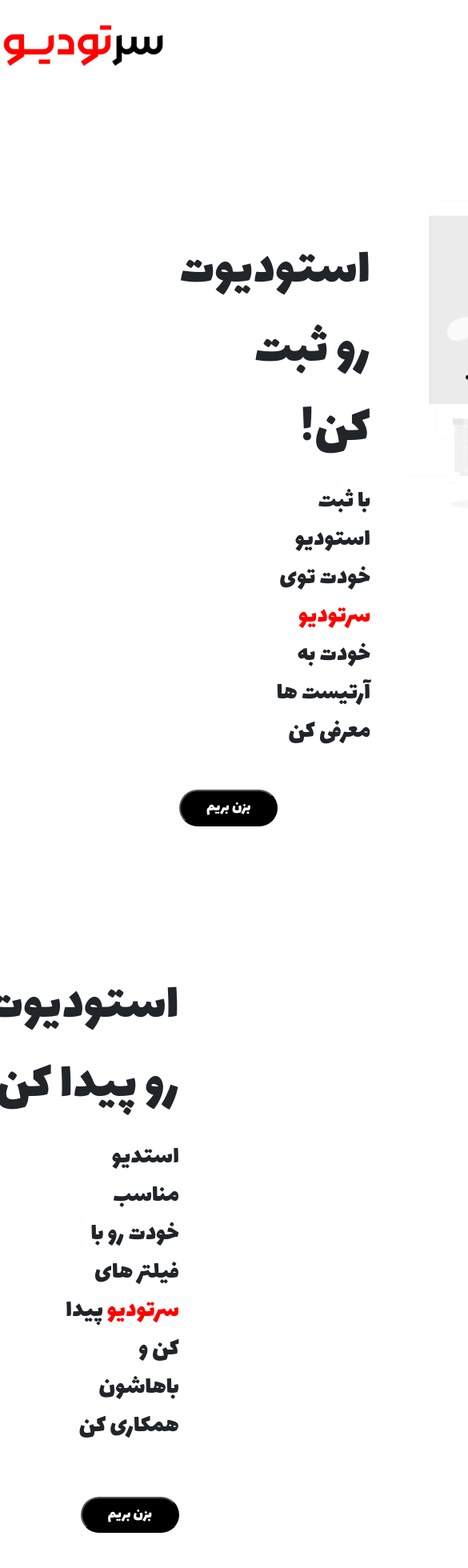
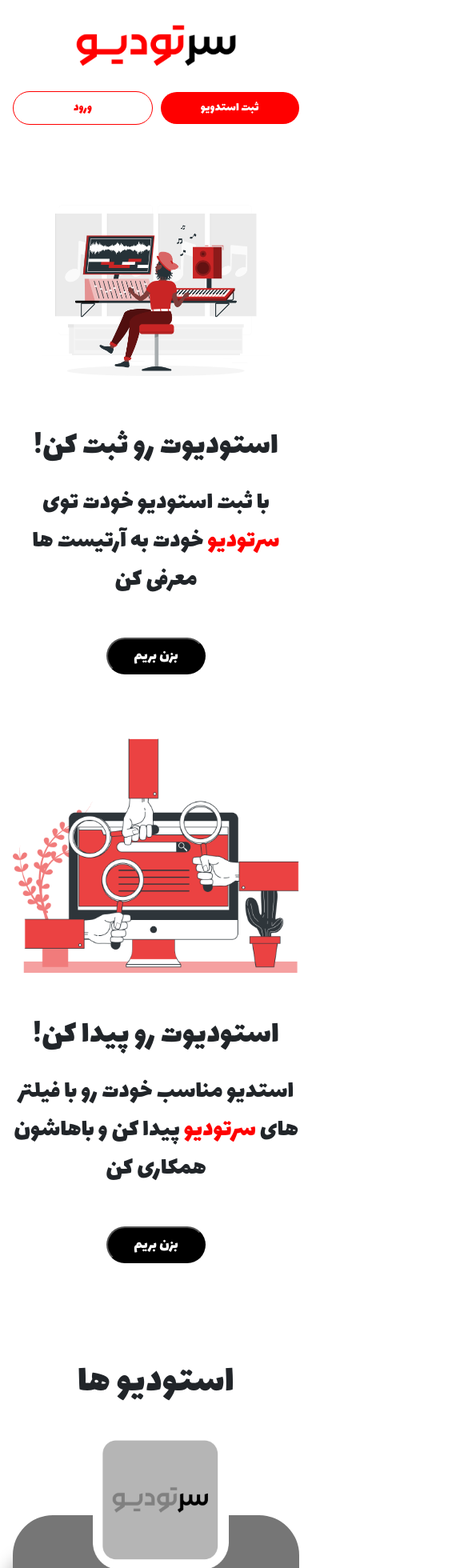
Before and after one commit to KasraMg/Seartudio, a React (Vite) app: page / in a window 390 px wide. Shown: the top 1960 px of the page at 80% size, 585 px wide, since content can reach past the window. Built offline with nearby package versions, Linux system fonts and the light colour scheme.

Commit message:
index res

```diff
--- a/src/components/Footer/Footer.css
+++ b/src/components/Footer/Footer.css
@@ -2,6 +2,13 @@
     direction: rtl;
     margin-top: 8rem;
     margin-bottom: 0rem;
+}
+.main_footer a{
+    text-decoration: none;
+    color: black;
+}
+.main_footer a:hover{
+    color: black;
 }
 .main_footer img{
     height: 114px;
@@ -56,3 +63,22 @@
     position: relative;
     top: 2px;
    }
+
+   @media (max-width:700px) {
+    .main_footer main{
+        flex-direction: column;
+    }.main_footer ul {
+        padding-left: 0px;
+        justify-content: center;
+    }.main_footer input {
+       width: 100% !important;
+    }
+    .main_footer section p {
+        margin-right: 1rem;
+    }
+   }
+   @media (max-width:350px) {
+    .main_footer ul li {
+        font-size: 18px !important;
+    }
+   }
--- a/src/components/Footer/Footer.jsx
+++ b/src/components/Footer/Footer.jsx
@@ -7,13 +7,13 @@ export default function Footer() {
             <main>
                      <div>
                 <ul>
-                    <li>تلگرام  </li>
-                    <li>اینستاگرام</li>
+                    <li><a href="https://t.me/seartudio"> تلگرام </a>  </li>
+                    <li><a href="https://instagram.com/seartudio/">اینستاگرام</a>  </li>
                     <li>مسیر بیزنس</li>
 
                     <li>قوانین و مقررا ت </li>
                     <li>درباره ما</li>
-                    <li>پشتیبانی</li>
+                    <li> <a href="https://t.me/seartudio_support">پشتیبانی</a></li>
 
                 </ul>
             </div>
--- a/src/components/Header/Header.css
+++ b/src/components/Header/Header.css
@@ -17,7 +17,13 @@ border: none;
 .main_header button:nth-child(2){
     background-color: white;
     color: #FF0000;
+    transition: all .3s ease;
     border: #FF0000 1px solid;
+}
+.main_header button:nth-child(2):hover{
+    background-color: #FF0000;
+color: white;
+
 }
 .main_header button{
     border-radius: 30px;
@@ -29,3 +35,19 @@ border: none;
  height: 114px;
 width: 240px;
 }
+
+@media (max-width:700px) {
+    .main_header{
+        flex-direction: column;
+    }
+    .main_header button{
+        width: 100%;
+        font-size: 1rem !important;
+    }
+    .main_header section {
+        width: 100%;
+        align-items: baseline;
+    }.main_header button {
+        padding: 0.5rem 1rem 0.5rem 1rem !important;
+    }
+}
--- a/src/components/IndexStudioSection/IndexStudioSection.css
+++ b/src/components/IndexStudioSection/IndexStudioSection.css
@@ -1,8 +1,7 @@
 .index-studio-absolute-img{
     position: absolute;
-    right: -12px;
-   top: 0px;
-}
+   height: 218px;
+    }
 
 .index-studio-title{
     font-family: lalezar;
@@ -13,24 +12,113 @@ flex-direction: row-reverse;
 align-items: baseline;
 gap: 10px;
 }
+@media (min-width:991px) {
+    .index-studio-absolute-img{
 
-.index-studio-title div img:nth-child(2){
+        right: -12px;
+       top: 0px;
+    }.index-studio{
+
+        padding-right: 18rem;
+
+        padding-top: 1rem;
+
+        margin-bottom: 3rem;
+
+    }.index-studio-details{
+        justify-content: space-between;
+        padding-left: 9rem;
+    }
+}
+@media (max-width:990px) {
+    .index-studio {
+      margin-top: 8rem;
+         padding-right:0rem;
+
+        padding-top:8rem;
+
+    }.index-studio-absolute-img{
+        top: -102px;
+        left: 36%;
+        width: 190px;
+        height: 190px;
+        right: 0px;
+    }.index-studio-title{
+       padding-right: 4rem;
+        padding-bottom: 1rem;
+    }.index-studio-details{
+        justify-content: space-around;
+        padding-bottom: 16px;
+    }.index-studio-details {
+        padding-left: 3rem;
+    }.index-studio-city img{
+        position: relative;
+        bottom: 5px;
+    }
+}
+
+@media (max-width:700px) {
+    .index-studio-details {
+        flex-direction: column !important;
+        padding-right: 2rem;
+    }.index-studio-absolute-img{
+        width: 170px !important;
+        height: 170px !important;
+        left: 32% !important;
+    }
+    .index-studio-description p {
+        width: 100% !important;
+    }.index-studio-title {
+        padding-right: 2rem !important;
+    }.index-studio-details-section-2{
+       display: flex;
+        justify-content: space-between;
+        align-items: center;
+        padding-top: 1rem;
+    }
+}
+@media (max-width:424px) {
+    .index-studio-details-section-2{
+        flex-direction: column;
+        align-items: unset !important;
+    }.index-studio-title {
+        font-size: 1.6rem !important;
+        padding-right: 1rem !important;
+    } .index-studio-details {
+        padding-right:1rem !important;
+    }.index-studio{
+        padding-top: 6rem !important;
+    }.index-studio-absolute-img{
+
+        left: 28% !important;
+    }
+}
+@media (max-width:350px) {
+    .index-studio-absolute-img{
+
+        left: 22% !important;
+    }
+}
+.verify-icon-2{
     position: relative;
-    right: 35px;
+    right: 32px;
 }
 
 .index-studios-section-title-img-1{
     position: relative;
     top: 15px;
+    width: 40px;
+    height: 40px;
 
 }
-
+.verify-icon-1{
+    width: 42px;
+}
 .index-studio-details{
     display: flex;
-    justify-content: space-between;
     flex-direction: row-reverse;
     text-align: right;
-    padding-left: 9rem;
+
 }
 
 .index-studio-price,
@@ -64,9 +152,9 @@ width: 324px;
     background: #767676;
     color: white;
     border-radius: 50px;
-    padding-right: 18rem;
+
     position: relative;
-    padding-top: 1rem;
+
     width: 100%;
     box-shadow: -27px 32px 20px -19px rgba(0, 0, 0, 0.25);
     margin-bottom: 3rem;
--- a/src/components/IndexStudioSection/IndexStudioSection.jsx
+++ b/src/components/IndexStudioSection/IndexStudioSection.jsx
@@ -8,8 +8,8 @@ export default function IndexStudioSection() {
         <p >استودیو مزدک</p>
         <img className='index-studios-section-title-img-1' src="../../public/images/index/🦆 icon _voice ok_.png" alt="" />
         <div style={{position:'relative',left:'15px'}}>
-              <img className='pb-2' src="../../public/images/index/Vector.png" alt="" />
-              <img className='pb-2' src="../../public/images/index/Vector1.png" alt="" />
+              <img className='pb-2 verify-icon-1' src="../../public/images/index/Vector.png" alt="" />
+              <img className='pb-2 verify-icon-2' src="../../public/images/index/Vector1.png" alt="" />
         </div>
 
     </div>
@@ -19,7 +19,7 @@ export default function IndexStudioSection() {
             <p className='mb-1'>توضیحات:</p>
             <p>یک متن توضیح برای استودیو  بالا این متن الکیه بخدا</p>
         </div>
-        <div>
+        <div className='index-studio-details-section-2'>
            <div className='index-studio-price'>
             <img src="../../public/images/index/🦆 icon _money square_.png" alt="" />
             <p>  ۱۰۰،۰۰۰ ت</p>
--- a/src/pages/Index/Index.css
+++ b/src/pages/Index/Index.css
@@ -1,5 +1,15 @@
 .index_page{
     padding: 0rem 14rem;
+}
+@media (max-width:1260px) {
+    .index_page{
+        padding: 0rem 2rem;
+    }
+}
+@media (max-width:700px) {
+    .index_page{
+        padding: 0rem 1rem !important;
+    }
 }
 /* index-intro */
 .index-intro div{
@@ -8,13 +18,51 @@
     padding-right: 2rem;
     padding-top: 3rem;
 }
+@media (max-width:1260px) {
+    .index-intro img{
+        width:53%
+    }
+}
+@media (max-width:990px) {
+    .index-intro{
+        flex-direction: column-reverse;
+        margin-top: 2rem !important;
+    }
+    .index-intro img{
+        width: 80% !important;
+        margin-left: auto;
+        height: 100% !important;
+        object-fit: scale-down;
+        margin-right: auto;
+    }
+}
+@media (max-width:700px) {
+    .index-intro div {
+        padding-right: 0rem !important;
+         justify-content: center;
+        text-align: center;
+    }.index-intro span {
+        padding-left: 0px !important;
+    }.index-intro button {
+        margin-left: auto !important;
+        margin-right: auto;
+    }.index-intro{
+        margin-bottom: 5rem;
+        margin-top: 6rem !important;
+    }
+}
+@media (min-width:701px) {
+    .index-intro p {
+        font-size: 66px !important;
+    }
+}
 .index-intro{
     display: flex;
     gap: 10px;
     margin-top: 8rem;
 }
 .index-intro p{
-    font-size:  66px;
+    font-size: 41px;
     font-family: lalezar;
     direction: rtl;
 }
@@ -54,6 +102,46 @@
     padding-top: 3rem;
 
 }
+@media (max-width:990px) {
+    .index-find-studio{
+        flex-direction: column-reverse !important;
+        margin-top: 2rem !important;
+    }
+    .index-find-studio img{
+        width:100% !important;
+        height: 100% !important;
+        object-fit: scale-down;
+    }.index-find-studio button {
+        margin-left: 0rem !important;
+        margin-top: 3rem !important;
+    }.index-find-studio div {
+        padding-top: 1rem !important;
+    }
+}
+
+@media (max-width:700px) {
+    .index-find-studio div{
+        padding-right: 0rem !important;
+         justify-content: center;
+        text-align: center;
+    }.index-find-studio span {
+        padding-left: 0px !important;
+    }.index-find-studio button {
+        margin-left: auto !important;
+        margin-right: auto;
+    }.index-find-studio{
+        margin-bottom: 4rem;
+    }.index-find-studio img {
+    margin-bottom: 2rem;
+}.index-studios-title{
+    font-size: 50px !important;
+}
+}
+@media (min-width:701px) {
+    .index-intro p {
+        font-size: 66px !important;
+    }
+}
 .index-find-studio{
     display: flex;
     gap:0px;
@@ -61,7 +149,7 @@
     margin-top: 8rem;
 }
 .index-find-studio p{
-    font-size:  66px;
+    font-size:  41px;
     font-family: lalezar;
     direction: rtl;
 }
@@ -95,7 +183,7 @@
 
 .index-studios-title{
     font-family: lalezar;
-    font-size: 97px;
+    font-size: 68px;
     text-align: center;
     margin-top: 7rem;
     margin-bottom: 3rem;
@@ -115,7 +203,11 @@
 
 }
 
-
+@media (min-width:990px) {
+    .index-studios-title{
+        font-size: 97px !important;
+    }
+}
 /* index-studios */
 
 /* index-instagram */
@@ -124,8 +216,72 @@
     flex-direction: row-reverse;
     gap: 30px;
 }
+
+@media (max-width:1260px) {
+    .index-instagram div div p {
+        margin-right: 11rem;
+    }.index-instagram-title {
+        padding-left: 0rem !important;
+    }
+}
+@media (min-width:1262px) {
+    .index-instagram div div p {
+        margin-right: 20rem;
+    }
+}
+
+@media (max-width:990px) {
+    .index-instagram{
+        flex-direction: column !important;
+
+    }
+
+    .main-index-instagram-img{
+        width:58% !important;
+        height: 100% !important;
+        object-fit: scale-down;
+        display: block;
+        margin-left: auto;
+        margin-right: auto;
+    }
+    .index-instagram div img:nth-child(1) {
+        margin-right: auto;
+    }.index-instagram-title {
+        text-align: center !important;
+    }.index-instagram div div {
+        width:38% !important;
+        margin-left: auto;
+        margin-right: auto;
+    }.index-instagram-title{
+        margin-bottom: 0px;
+    }
+}
+ @media (min-width:701px) {
+        .index-instagram-title{
+            font-size: 51px;
+        }
+    }
+
+    @media (max-width:700px) {
+        .index-instagram div div {
+            width: 100% !important;
+            justify-content: center !important;
+        }
+        .index-instagram div div p{
+            margin-right: 0rem !important;
+            font-size: 1.5rem !important;
+        }.index-instagram-icon{
+            width: 40px;
+            margin-left: 0px !important;
+            margin-right: .5rem !important;
+          position: relative;
+          top: 12px;
+        }.index-instagram div img:nth-child(1){
+            margin-top: 1rem !important;
+        }
+    }
 .index-instagram-title{
-    font-size: 51px;
+    font-size: 41px;
     font-family: lalezar;
     padding-left: 13rem;
     text-align: right;
@@ -143,7 +299,7 @@
     font-size: 33px;
     font-family: lalezar;
     margin-top: 4rem;
-    margin-right: 20rem;
+
 }
 .index-instagram div div{
     display: flex;
```
Also changed, not shown: src/pages/Index/Index.jsx (+6 -3 lines), 1 other file (tests, documents, lock files or other folders).
